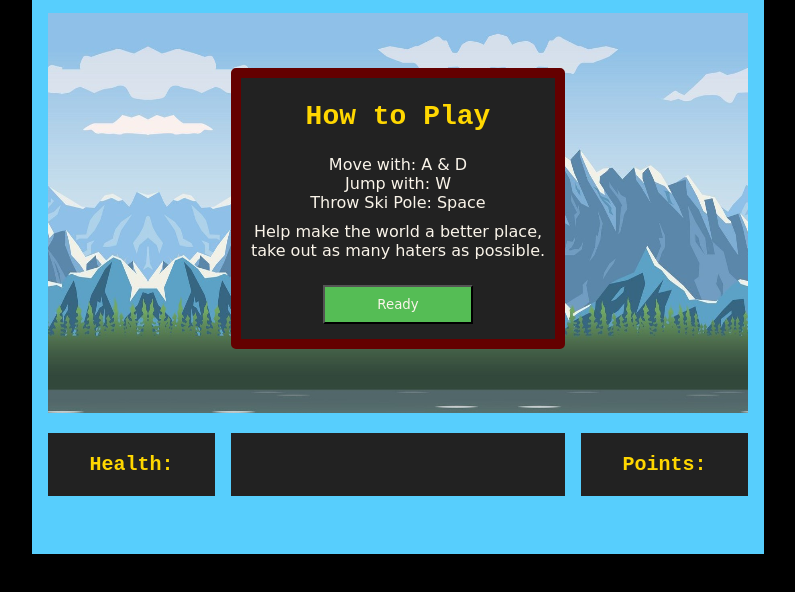
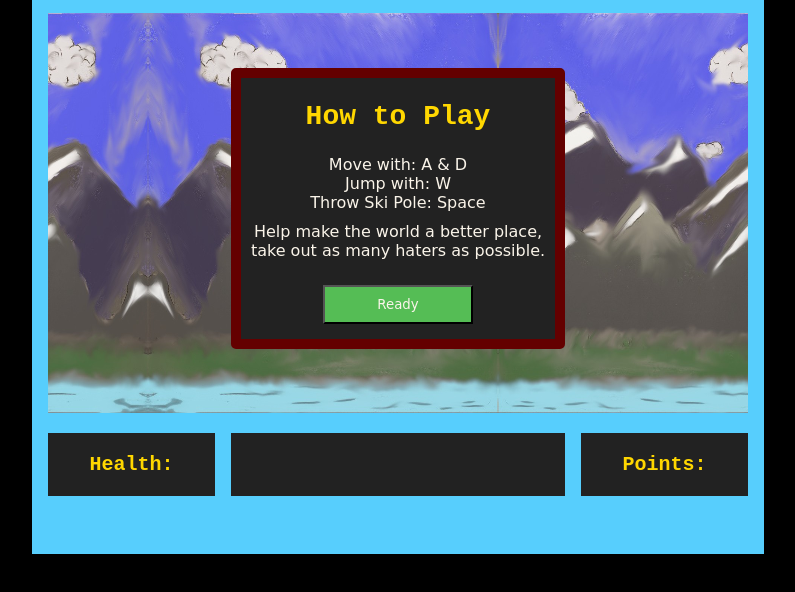
Before and after one commit to BGoldenberg161/SuperSkierBro, a plain HTML site: page index.html in a window 1280 px wide. Shown: the part 112-704 px from the top of the page, without its empty margins (242-1037 px from the left). Drawn offline with Linux system fonts and the light colour scheme; a web font is replaced by a local one.

Commit message:
[style]add sounds and hand drawn background

```diff
--- a/main.js
+++ b/main.js
@@ -17,10 +17,26 @@ document.addEventListener('DOMContentLoaded', () => {
     let badGuy3 = new Yeti(600, 275, Math.random()*15+5)
     let weapon = new SkiPole(800, 800, false)
     // initialize music
-    let music = new Sounds('./Audio/Superman-Goldfinger.mp3')
-    const musicEle = document.querySelector('audio')
+    let music = new Sounds('./Audio/Superman-Goldfinger.mp3', 'one')
+    const musicEle = document.querySelector('.one')
     musicEle.volume = 0.05
     musicEle.loop = true
+    // initialize bro sound
+    let broSound = new Sounds('./Audio/bro.mp3', 'two')
+    const broEle = document.querySelector('.two')
+    broEle.volume = 0.15
+    // initialize patrol sound
+    let patrolSound = new Sounds('./Audio/safetySafety.mp3', 'three')
+    const patrolEle = document.querySelector('.three')
+    patrolEle.volume = 0.15
+    // initialize yeti sound
+    let yetiSound = new Sounds('./Audio/cantDoThat.mp3', 'four')
+    const yetiEle = document.querySelector('.four')
+    yetiEle.volume = 0.15
+    // initialize boing sound
+    let boingSound = new Sounds('./Audio/boing.mp3', 'five')
+    const boingEle = document.querySelector('.five')
+    boingEle.volume = 0.15
     // game variables
     let gravity = 4
     let killCount = 0
@@ -123,18 +139,19 @@ document.addEventListener('DOMContentLoaded', () => {
         skier.health = skier.health - damage
     }
     // sounds object
-    function Sounds(src) {
-        this.sound = document.createElement('audio');
-        this.sound.src = src;
-        this.sound.setAttribute('preload', 'auto');
-        this.sound.setAttribute('controls', 'none');
-        this.sound.style.display = 'none';
-        body.appendChild(this.sound);
+    function Sounds(src, classname) {
+        this.sound = document.createElement('audio')
+        this.sound.classList.add(classname)
+        this.sound.src = src
+        this.sound.setAttribute('preload', 'auto')
+        this.sound.setAttribute('controls', 'none')
+        this.sound.style.display = 'none'
+        body.appendChild(this.sound)
         this.play = function(){
-          this.sound.play();
+          this.sound.play()
         }
         this.stop = function(){
-          this.sound.pause();
+          this.sound.pause()
         }
     }
     //define skierBro image
@@ -202,6 +219,7 @@ document.addEventListener('DOMContentLoaded', () => {
                 weapon.inGame === true) {
                 this.health -= 25
                 weapon.inGame = false
+                boingSound.play()
                 if (this.health <= 0) {
                     skier.exp += this.value
                     skier.points += this.points
@@ -226,7 +244,7 @@ document.addEventListener('DOMContentLoaded', () => {
                 this.health -= 50
                 skier.points += this.points
                 skier.exp += this.value
-
+                broSound.play()
             }
         }
         this.gameLoop = () => {
@@ -284,6 +302,7 @@ document.addEventListener('DOMContentLoaded', () => {
                 weapon.inGame === true) {
                 this.health -= 25
                 weapon.inGame = false
+                boingSound.play()
                 if (this.health <= 0) {
                     skier.exp += this.value
                     skier.points += this.points
@@ -300,7 +319,7 @@ document.addEventListener('DOMContentLoaded', () => {
                 this.health -= 50
                 skier.points += this.points
                 skier.exp += this.value
-
+                patrolSound.play()
             }
         }
         this.gameLoop = () => {
@@ -385,6 +404,7 @@ document.addEventListener('DOMContentLoaded', () => {
                 weapon.inGame === true) {
                 this.health -= 25
                 weapon.inGame = false
+                boingSound.play()
                 if (this.health <= 0) {
                     skier.exp += this.value
                 }
@@ -400,7 +420,7 @@ document.addEventListener('DOMContentLoaded', () => {
                 this.health -= 50
                 skier.points += this.points
                 skier.exp += this.value
-
+                yetiSound.play()
             }
         }
         this.gameLoop = () => {
@@ -539,7 +559,6 @@ document.addEventListener('DOMContentLoaded', () => {
         music.play()
     }
 
-
 // set game speed  && run game
 let runGame = setInterval(gameLoop, 60)
 //listen for key inputs
--- a/style.css
+++ b/style.css
@@ -25,7 +25,7 @@ h3 {
 }
 
 canvas {
-    background-image: url('./img/background_full.jpg');
+    background-image: url('./img/Mountains_full.jpg');
     background-repeat: repeat-x;
     background-size: 100% 100%;
     width: 100%;
```
Also changed, not shown: img/Mountains_full.jpg (added), img/Mountains_left.jpg (added), img/Mountains_right.jpg (added), img/background_full.jpg (deleted), img/background_start.jpg (deleted), 15 other files.
